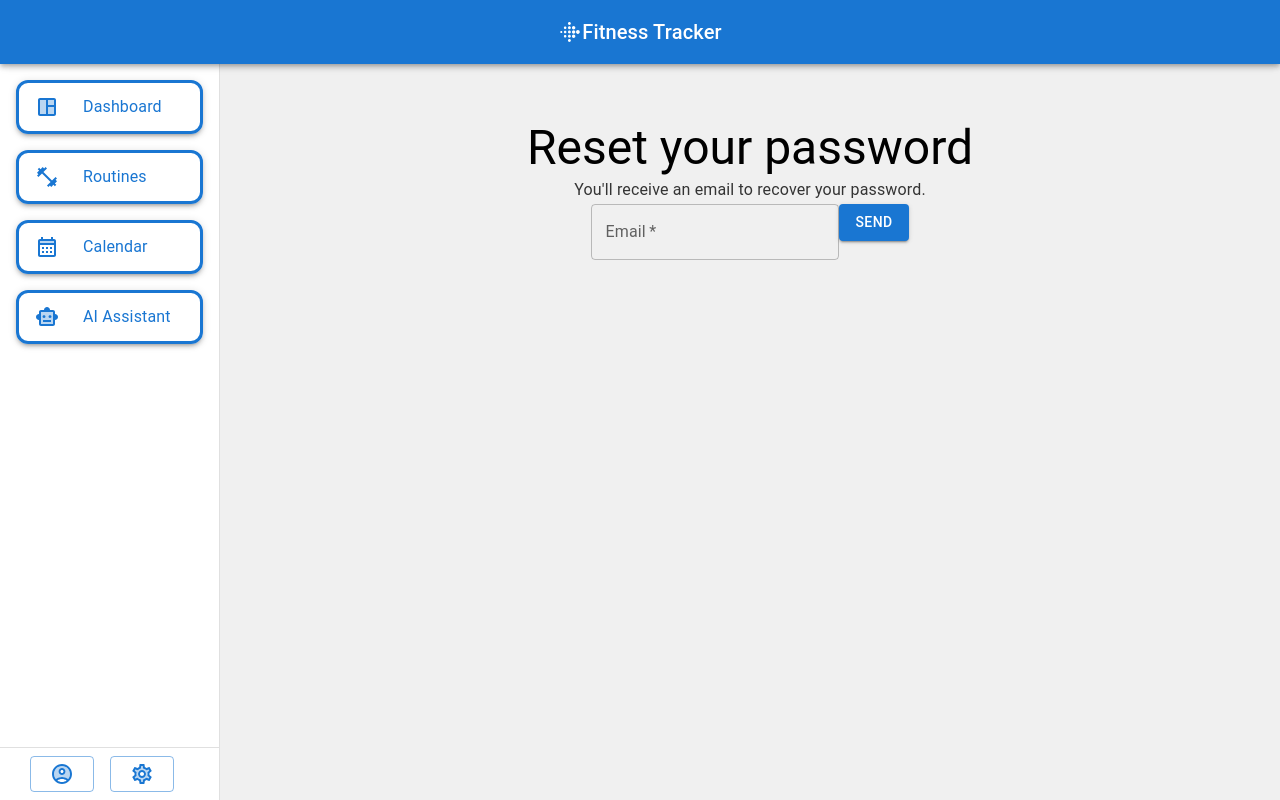
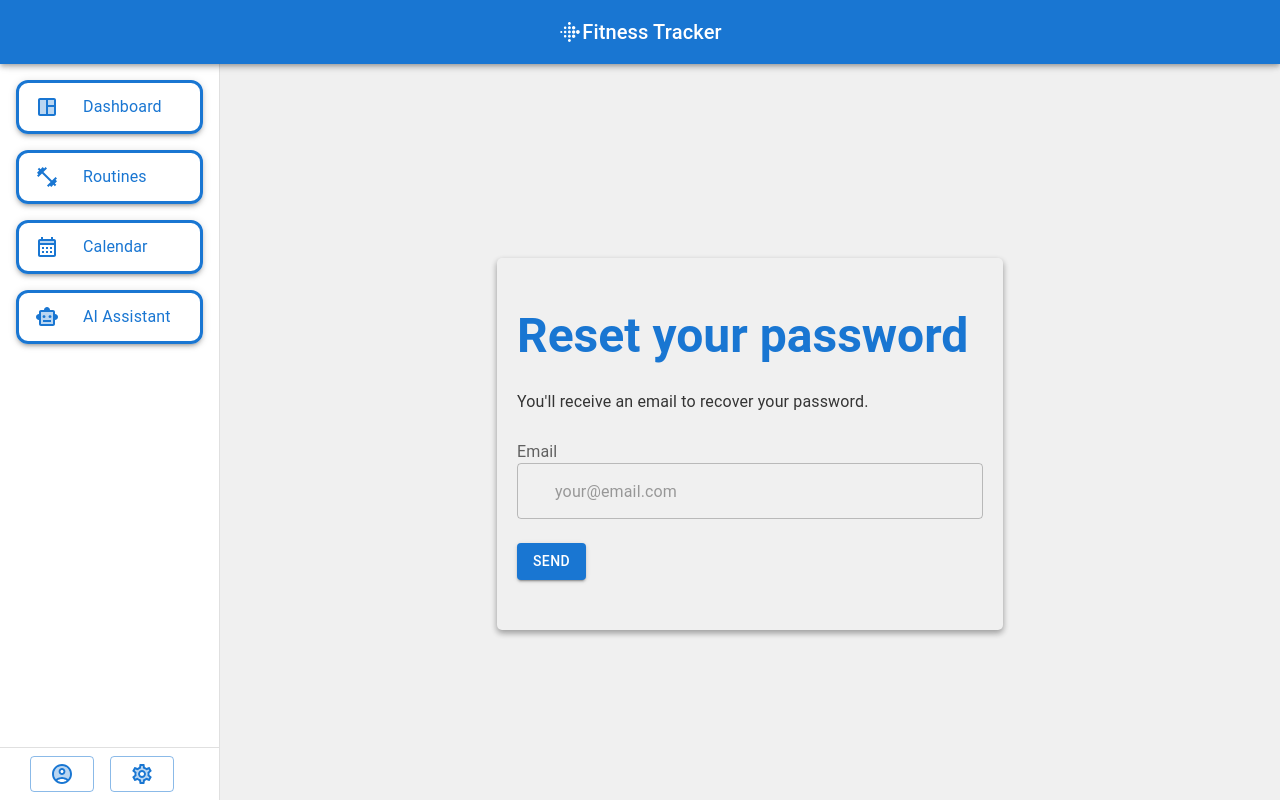
Before and after one commit to PIPetkova19/workout-routine-manager, a React (Vite) app in the folder workout-routine-manager/: page /resetPassword in a window 1280 px wide. Built offline with nearby package versions, Linux system fonts and the light colour scheme; no server answers; some icons are missing.

Commit message:
Edit style for resetPassword and updateUser

```diff
--- a/workout-routine-manager/src/ResetPassword.jsx
+++ b/workout-routine-manager/src/ResetPassword.jsx
@@ -1,10 +1,16 @@
-//send email a verification link to update password
-
-import { Typography } from "@mui/material";
+import Stack from '@mui/material/Stack';
+import Typography from '@mui/material/Typography';
+import Box from '@mui/material/Box';
+import FormControl from '@mui/material/FormControl';
+import FormLabel from '@mui/material/FormLabel';
+import AccountCircle from '@mui/icons-material/AccountCircle';
+import InputAdornment from '@mui/material/InputAdornment';
 import { AuthContext } from "./context/AuthContext"
 import TextField from '@mui/material/TextField';
 import Button from '@mui/material/Button';
 import { use, useState } from 'react';
+
+//send email a verification link to update password
 
 function ResetPassword() {
     const [email, setEmail] = useState("");
@@ -17,28 +23,82 @@ function ResetPassword() {
     }
 
     return (
-        <>
-            <Typography variant="h3" component="h1" sx={{ color: "rgba(0, 0, 0, 1)" }}>
+        <Box
+            component="form"
+            onSubmit={handleSubmit}
+            sx={{
+                height: "90%",
+                display: "flex",
+                justifyContent: "center",
+                alignItems: "center",
+                textAlign: "left",
+            }}>
+
+            <Stack
+                spacing={3}
+                sx={{
+                    width: {
+                        xs: '90%',
+                        sm: '70%',
+                        md: '60%',
+                        lg: '50%',
+                        xl: '35%',
+                    },
+                    minWidth: '200px',
+                    maxWidth: '900px',
+                    padding: {
+                        xs: '30px 16px',
+                        sm: '50px 20px',
+                    },
+                    boxShadow: " rgba(0, 0, 0, 0.16) 0px 3px 6px, rgba(0, 0, 0, 0.23) 0px 3px 6px;",
+                    borderRadius: "5px",
+                }}
+            >
+
+                <Box>
+                    <Typography variant="h3" component="h1" color="primary"
+                        sx={{ fontWeight: "bold" }}>
                         Reset your password
                     </Typography>
+                </Box>
+
+                <Box>
                     <Typography variant="subtitle1" component="p" sx={{ color: "rgba(52, 52, 52, 1)" }}>
                         You'll receive an email to recover your password.
                     </Typography>
+                </Box>
 
-            <form onSubmit={handleSubmit}>
+                <Box>
+                    <FormControl fullWidth>
+                        <FormLabel htmlFor="email">
+                            Email
+                        </FormLabel>
                         <TextField id="email"
                             name="email"
-                    label="Email"
                             value={email}
+                            placeholder="your@email.com"
                             onChange={(e) => setEmail(e.target.value)}
                             required
+                            slotProps={{
+                                input: {
+                                    startAdornment: (
+                                        <InputAdornment position="start">
+                                            <AccountCircle />
+                                        </InputAdornment>
+                                    ),
+                                },
+                            }}
                         />
+                    </FormControl>
+                </Box>
 
+                <Box>
                     <Button color="primary" variant="contained" type="submit">
                         Send
                     </Button>
-            </form>
-        </>
+                </Box>
+            </Stack>
+        </Box >
     )
 }
 
--- a/workout-routine-manager/src/UpdateUser.jsx
+++ b/workout-routine-manager/src/UpdateUser.jsx
@@ -1,10 +1,16 @@
-//update password when forgotten
-
-import { Typography } from "@mui/material";
+import Stack from '@mui/material/Stack';
+import Typography from '@mui/material/Typography';
+import Box from '@mui/material/Box';
+import FormControl from '@mui/material/FormControl';
+import FormLabel from '@mui/material/FormLabel';
+import InputAdornment from '@mui/material/InputAdornment';
 import { AuthContext } from "./context/AuthContext"
 import TextField from '@mui/material/TextField';
 import Button from '@mui/material/Button';
 import { use, useState } from 'react';
+import HttpsIcon from '@mui/icons-material/Https';
+
+//update password when forgotten
 
 function ResetPassword() {
     const [password, setPassword] = useState("");
@@ -17,29 +23,83 @@ function ResetPassword() {
     }
 
     return (
-        <>
-            <Typography variant="h3" component="h1" sx={{ color: "rgba(0, 0, 0, 1)" }}>
+            <Box
+                component="form"
+                onSubmit={handleSubmit}
+                sx={{
+                    height: "90%",
+                    display: "flex",
+                    justifyContent: "center",
+                    alignItems: "center",
+                    textAlign: "left",
+                }}>
+
+                <Stack
+                    spacing={3}
+                    sx={{
+                        width: {
+                            xs: '90%',
+                            sm: '70%',
+                            md: '60%',
+                            lg: '50%',
+                            xl: '35%',
+                        },
+                        minWidth: '200px',
+                        maxWidth: '900px',
+                        padding: {
+                            xs: '30px 16px',
+                            sm: '50px 20px',
+                        },
+                        boxShadow: " rgba(0, 0, 0, 0.16) 0px 3px 6px, rgba(0, 0, 0, 0.23) 0px 3px 6px;",
+                        borderRadius: "5px",
+                    }}
+                >
+
+                    <Box>
+                        <Typography variant="h3" component="h1" color="primary"
+                            sx={{ fontWeight: "bold" }}>
                             Renew your password
                         </Typography>
+                    </Box>
+
+                    <Box>
                         <Typography variant="subtitle1" component="p" sx={{ color: "rgba(52, 52, 52, 1)" }}>
                             Update your password.
                         </Typography>
+                    </Box>
 
-            <form onSubmit={handleSubmit}>
+                    <Box>
+                        <FormControl fullWidth>
+                            <FormLabel htmlFor="password">
+                                Password
+                            </FormLabel>
                             <TextField id="password"
                                 name="password"
-                    label="Password"
                                 type="password"
                                 value={password}
                                 onChange={(e) => setPassword(e.target.value)}
                                 required
+                                //password icon
+                                slotProps={{
+                                    input: {
+                                        startAdornment: (
+                                            <InputAdornment position="start">
+                                                <HttpsIcon />
+                                            </InputAdornment>
+                                        ),
+                                    },
+                                }}
                             />
+                        </FormControl>
+                    </Box>
 
+                    <Box>
                         <Button color="primary" variant="contained" type="submit">
                             Update
                         </Button>
-            </form>
-        </>
+                    </Box>
+                </Stack>
+            </Box >
     )
 }
 
```
Lines whose indentation alone changed are shown as unchanged.
